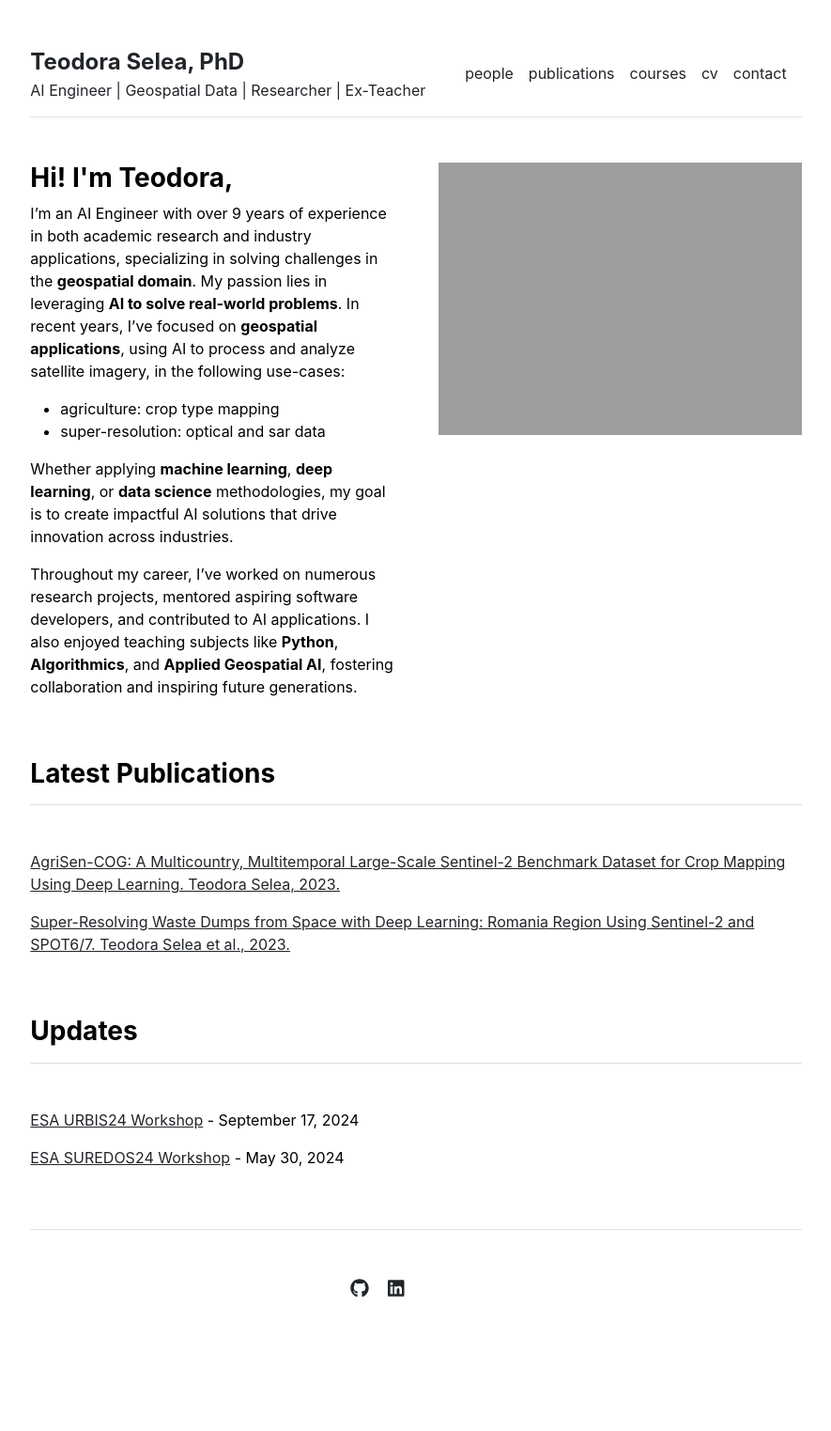
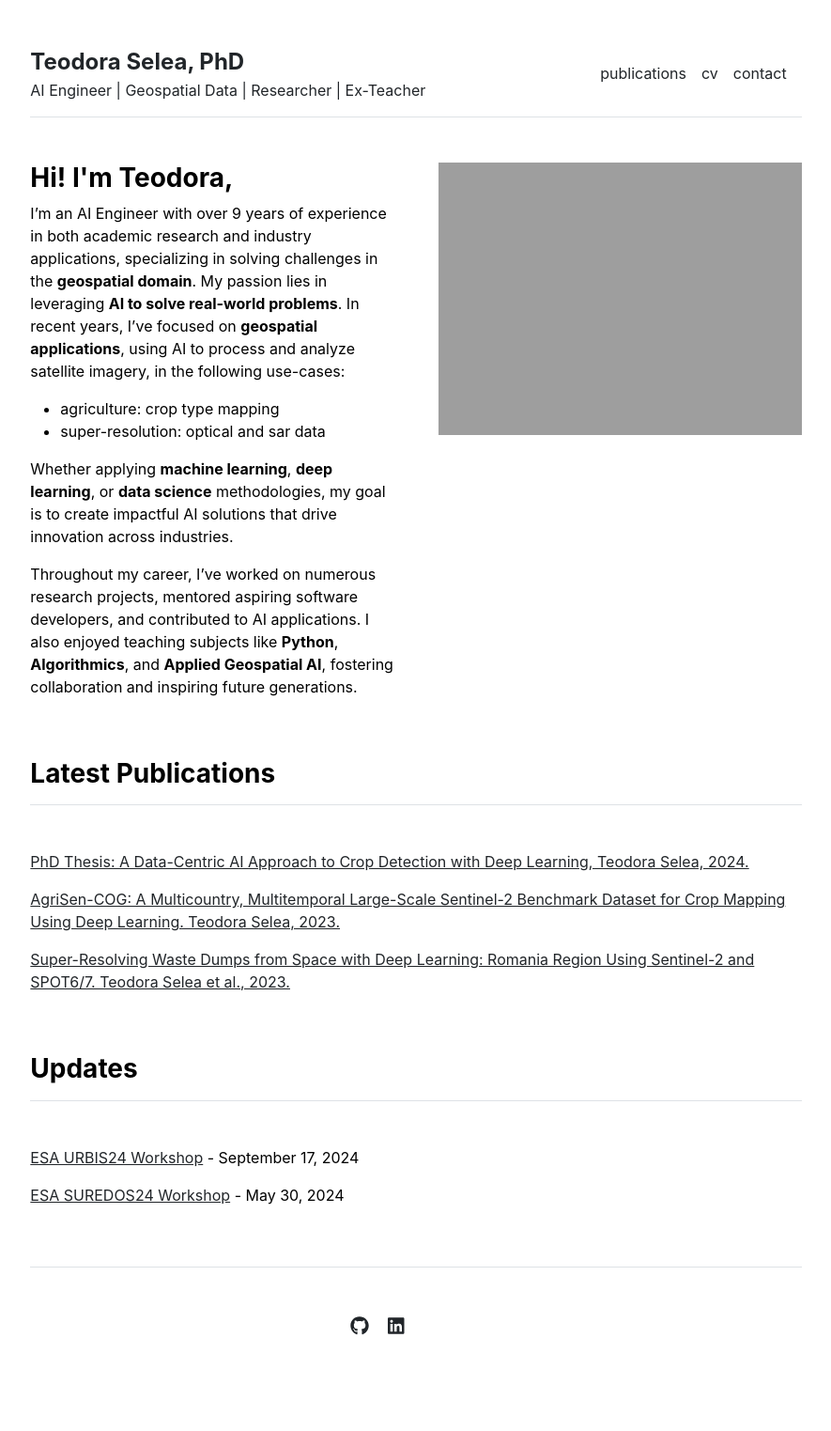
Before and after one commit to tselea/tselea.github.io, a Jekyll site: the page built from index.md, in a window 1280 px wide. Shown: the whole page at 94% size, without its empty margins (197-1082 px from the left). Built offline with Jekyll 4.4.1, drawn with Linux system fonts in a browser that asks for light colours; before the commit the page ends 1483 px from its top, so only the background shows below that.

Commit message:
added thesis publication

```diff
--- a/_data/publications.yml
+++ b/_data/publications.yml
@@ -1,7 +1,9 @@
 featured:
+- {name: 'PhD Thesis: A Data-Centric AI Approach to Crop Detection with Deep Learning, Teodora Selea, 2024.', url: 'https://drive.google.com/file/d/18Lm0QMDgiEoriM5vlYi2AndFetmNSHCM/view?usp=sharing', 'url-short': 'https://drive.google.com/file/d/1b5hvNC-YaPvWIPcK6lFFLP2nwInTpq-m/view?usp=sharing'}
 - {name: 'AgriSen-COG: A Multicountry, Multitemporal Large-Scale Sentinel-2 Benchmark Dataset for Crop Mapping Using Deep Learning. Teodora Selea, 2023.', url: 'https://www.mdpi.com/2072-4292/15/12/2980'}
 - {name: 'Super-Resolving Waste Dumps from Space with Deep Learning: Romania Region Using Sentinel-2 and SPOT6/7. Teodora Selea et al., 2023.', url: 'https://publications.jrc.ec.europa.eu/repository/handle/JRC135493'}
 
 index:
+- {name: 'PhD Thesis: A Data-Centric AI Approach to Crop Detection with Deep Learning, Teodora Selea, 2024.', url: 'https://drive.google.com/file/d/18Lm0QMDgiEoriM5vlYi2AndFetmNSHCM/view?usp=sharing', 'url-short': 'https://drive.google.com/file/d/1b5hvNC-YaPvWIPcK6lFFLP2nwInTpq-m/view?usp=sharing'}
 - {name: 'AgriSen-COG: A Multicountry, Multitemporal Large-Scale Sentinel-2 Benchmark Dataset for Crop Mapping Using Deep Learning. Teodora Selea, Remote Sensing, vol. 15, no. 12, pp. 2980, 2023.', url: 'https://www.mdpi.com/2072-4292/15/12/2980'}
 - {name: 'Super-Resolving Waste Dumps from Space with Deep Learning: Romania Region Using Sentinel-2 and SPOT6/7. Teodora Selea et al., Proceedings of the 2023 Big Data from Space Conference, Luxembourg, 2023, doi:10.2760/46796.', url: 'https://publications.jrc.ec.europa.eu/repository/handle/JRC135493'}
--- a/_data/settings.yml
+++ b/_data/settings.yml
@@ -1,7 +1,5 @@
 menu:
-- {name: 'people', url: '/people'}
 - {name: 'publications', url: '/publications'}
-- {name: 'courses', url: '/courses'}
 - {name: 'cv', url: '/cv'}
 - {name: 'contact', url: '/contact'}
 
--- a/_includes/publications.html
+++ b/_includes/publications.html
@@ -3,13 +3,23 @@
     {% if page.title == "Home" %}
     <h3 class="fw-bold border-bottom pb-3 mb-5">Latest Publications</h3>
       {% for item in site.data.publications.featured %}
-        <p><a href="{{ item.url }}">{{ item.name }}</a></p>
+       {% if item.url-short %}
+    <p><a href="{{ item.url}}">{{ item.name }}</a></p>
+    <p><a href="{{ item.url-short}}">{{ Summary }}</a></p>
+  {% else %}
+    <p><a href="{{ item.url }}">{{ item.name }}</a></p>
+  {% endif %}
       {% endfor %}
     {% else %}
     <h3 class="fw-bold border-bottom pb-3 mb-5">Latest Scientific Publications <a href="https://scholar.google.com/citations?user=dqXsO5MAAAAJ&hl=ro" target="_blank">(View the entire list on the Google Scholar Profile)</a> </h3>
 
       {% for item in site.data.publications.index %}
-        <p><a href="{{ item.url }}">{{ item.name }}</a></p>
+       {% if item.url-short %}
+    <p><a href="{{ item.url}}">{{ item.name }}</a></p>
+    <p><a href="{{ item.url-short}}">{{ Summary }}</a></p>
+  {% else %}
+    <p><a href="{{ item.url }}">{{ item.name }}</a></p>
+  {% endif %}
       {% endfor %}
     <h3 class="fw-bold border-bottom pb-3 mb-5">Awards</h3>
     {% for item in site.data.awards.index %}
```
